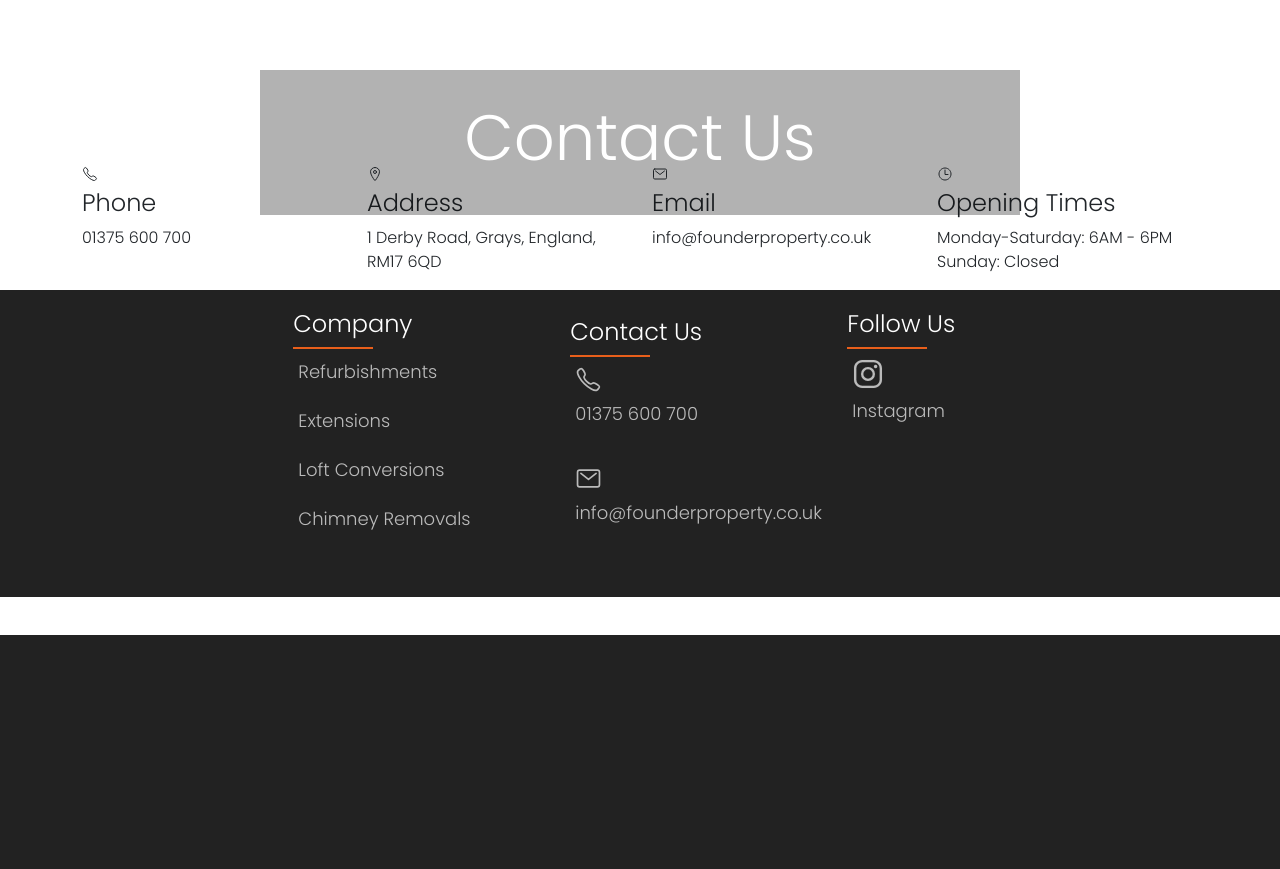
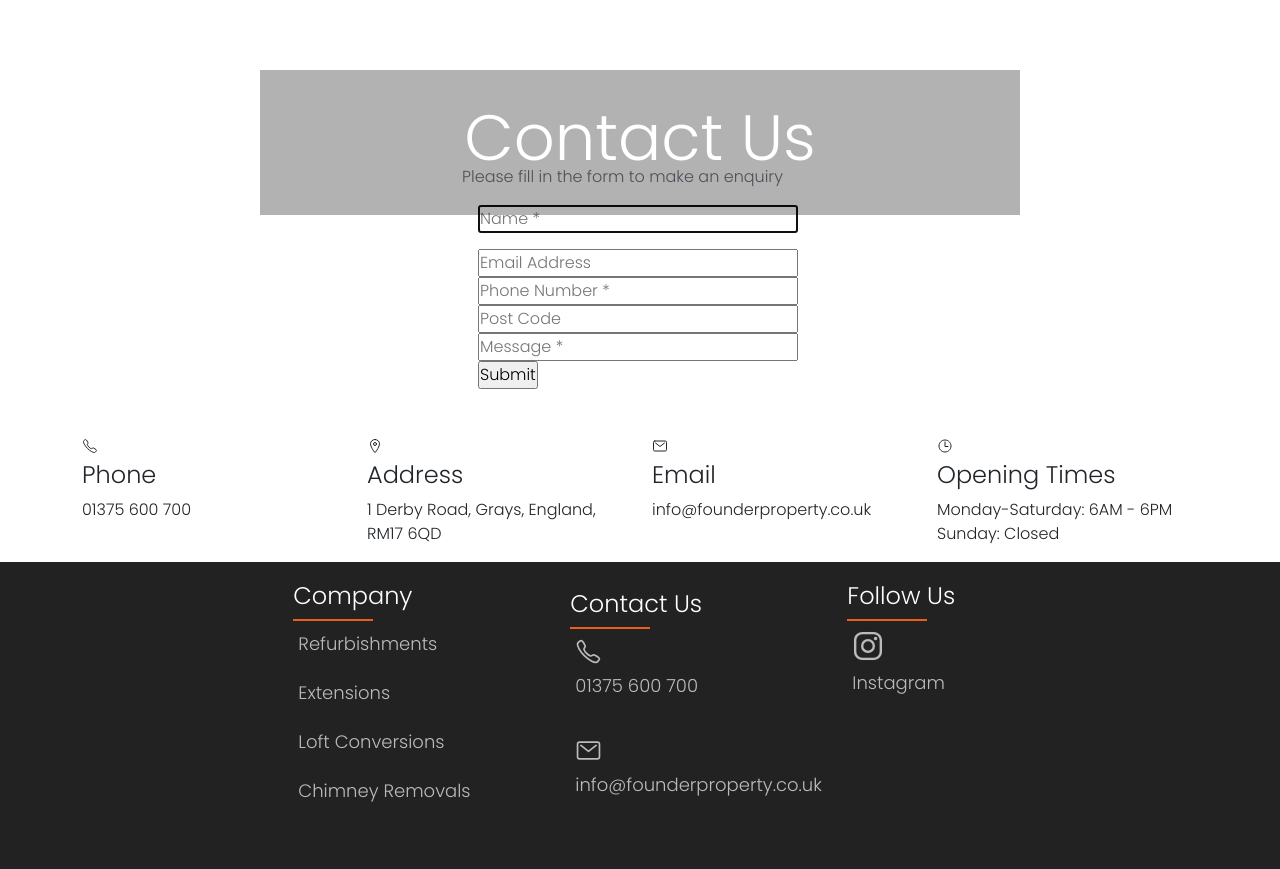
Before and after one commit to BesnikShala/Founder-Property-Ltd, a Django app: page /contact/ in a window 1280 px wide. Shown: the part 165-1034 px from the top of the page. Before the commit the page ends 800 px from the top, so only its background shows below. Run offline with Django 4.2, Linux system fonts and the light colour scheme; parts of the project's set-up code (start-up, migrations or seed data) failed here and were passed over; some libraries are stand-ins or nearby versions.

Commit message:
Add crispy form inputs

```diff
--- a/contact/templates/contact/contact.html
+++ b/contact/templates/contact/contact.html
@@ -1,4 +1,5 @@
 {% extends "base.html" %}
+{% load crispy_forms_tags %}
 {% block content %}
 
 <div class="contact-para">
@@ -13,7 +14,35 @@
     </div>
 </div>
 
-{{ CustomerForm.name }}
+<div class="container">
+    <div class="row">
+        <div class="col-4">
+
+        </div>
+        <div class="col-4">
+            <p class="text-muted">Please fill in the form to make an enquiry</p>
+            <form action="{% url 'contact' %}" method="POST" id="contact-form">
+                {% csrf_token %}
+                <fieldset class="rounded px-3 mb-5">
+                    <div class="mb-3">
+                        {{ customer_form.name | as_crispy_field }}
+                    </div>
+
+                    {{ customer_form.email | as_crispy_field }}
+                    {{ customer_form.phone_number | as_crispy_field }}
+                    {{ customer_form.post_code | as_crispy_field }}
+                    <div class="message">
+                        {{ customer_form.message | as_crispy_field }}
+                    </div>
+                    <input type="submit">
+                </fieldset>
+            </form>
+        </div>
+        <div class="col-4">
+
+        </div>
+    </div>
+</div>
 
 <section class="contact">
     <div class="container">
@@ -21,7 +50,6 @@
             <div class="col-md-3 col-sm-6 contact-icon">
                 <a>
                     <ion-icon name="call-outline"></ion-icon>
-
                 <h4>Phone</h4>
                 </a>
                 <p>01375 600 700</p>
--- a/requirements.txt
+++ b/requirements.txt
@@ -1,5 +1,10 @@
 asgiref==3.5.2
 backports.zoneinfo==0.2.1
+click==8.1.3
 Django==4.0.5
+django-crispy-forms==1.14.0
+itsdangerous==2.1.2
 Pillow==9.1.1
+psycopg2==2.9.3
 sqlparse==0.4.2
+Werkzeug==2.1.2
```
